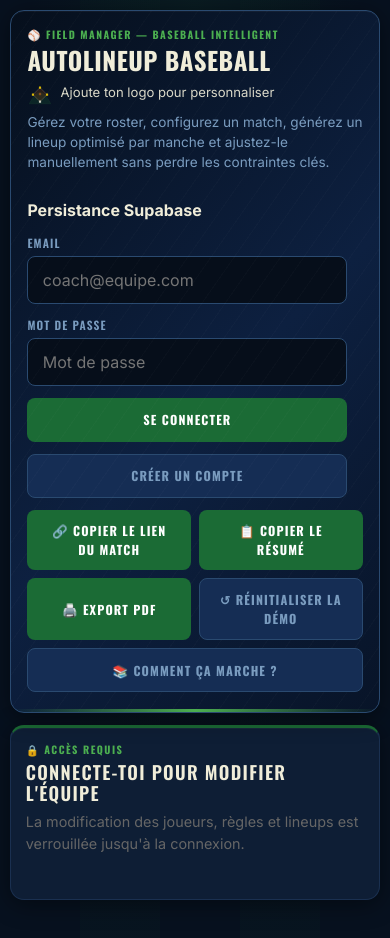
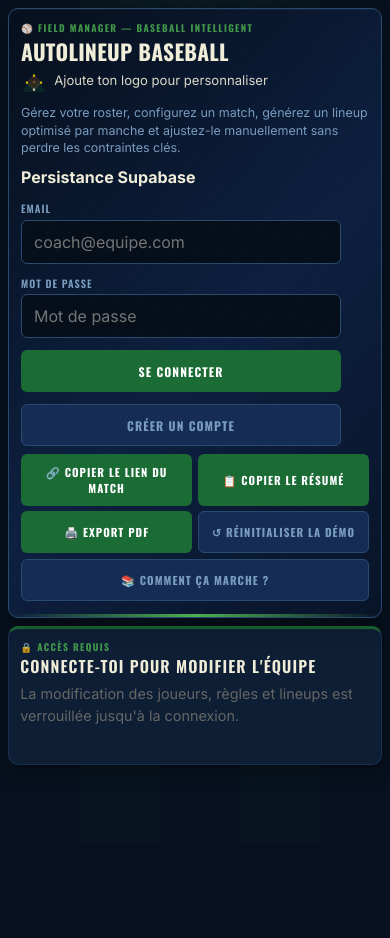
Before and after one commit to sauro1997/AutoLineupBaseball, a React (Vite) app: page / in a window 390 px wide. Shown: the top 938 px of the page. After the commit the page ends 844 px from the top, so only its background shows below. Built offline with nearby package versions, Linux system fonts and the light colour scheme.

Commit message:
visuel cell

```diff
--- a/src/App.css
+++ b/src/App.css
@@ -905,15 +905,16 @@ td button {
 
   /* ---- App shell ---- */
   .app-shell {
-    padding: 0.65rem;
-    gap: 0.75rem;
+    padding: 0.5rem;
+    gap: 0.5rem;
   }
 
   /* ---- Hero card ---- */
   .hero-card {
-    padding: 1rem 1rem 1.2rem;
-    gap: 0.75rem;
+    padding: 0.75rem 0.75rem 1rem;
+    gap: 0.5rem;
     flex-direction: column;
+    border-radius: 10px;
   }
 
   .hero-card > svg {
@@ -921,19 +922,29 @@ td button {
   }
 
   .hero-card h1 {
-    font-size: 1.55rem;
-    letter-spacing: 0.02em;
-    margin-bottom: 0.3rem;
+    font-size: 1.35rem;
+    letter-spacing: 0.01em;
+    margin-bottom: 0.2rem;
+    line-height: 1.2;
+  }
+
+  @media (max-width: 380px) {
+    .hero-card h1 {
+      font-size: 1.1rem;
+    }
   }
 
   .lede {
-    font-size: 0.85rem;
+    font-size: 0.78rem;
     max-width: 100%;
+    line-height: 1.4;
+    margin: 0.3rem 0 0;
   }
 
   .eyebrow {
-    font-size: 0.65rem;
-    margin-bottom: 0.2rem;
+    font-size: 0.6rem;
+    margin-bottom: 0.15rem;
+    opacity: 0.85;
   }
 
   /* ---- Hero actions: 2-col grid ---- */
@@ -942,27 +953,35 @@ td button {
     grid-template-columns: 1fr 1fr;
     min-width: unset;
     width: 100%;
-    gap: 0.5rem;
+    gap: 0.35rem;
   }
 
   .hero-actions button:last-child:nth-child(odd) {
     grid-column: span 2;
   }
 
+  .hero-actions button {
+    font-size: 0.7rem;
+    padding: 0.6rem 0.8rem;
+  }
+
   /* ---- Panels ---- */
   .panel {
-    padding: 0.9rem;
+    padding: 0.7rem;
+    border-radius: 10px;
+    gap: 0.5rem;
   }
 
   .panel h2 {
-    font-size: 1.15rem;
+    font-size: 1rem;
+    margin-bottom: 0.3rem;
   }
 
   .panel-heading {
     flex-direction: column;
     align-items: flex-start;
-    gap: 0.75rem;
-    margin-bottom: 1rem;
+    gap: 0.5rem;
+    margin-bottom: 0.75rem;
   }
 
   .panel-heading > div:last-child {
@@ -970,78 +989,103 @@ td button {
     align-items: stretch !important;
   }
 
+  .panel-heading > div:first-child {
+    width: 100%;
+  }
+
   /* ---- Inputs / selects: 16px prevents iOS auto-zoom ---- */
   input,
   select {
     font-size: 1rem;
-    padding: 0.8rem 0.9rem;
+    padding: 0.65rem 0.75rem;
+    border-radius: 6px;
   }
 
   /* ---- Buttons: minimum touch target 44px ---- */
   button {
-    min-height: 44px;
-    padding: 0.7rem 1rem;
-    font-size: 0.78rem;
+    min-height: 42px;
+    padding: 0.6rem 0.85rem;
+    font-size: 0.75rem;
+    border-radius: 6px;
   }
 
   /* ---- Inline table buttons ---- */
   td button {
     min-height: 36px;
-    padding: 0.3rem 0.6rem;
-    font-size: 0.7rem;
+    padding: 0.25rem 0.5rem;
+    font-size: 0.65rem;
   }
 
   /* ---- Form grid: 1 column ---- */
   .form-grid {
     grid-template-columns: 1fr;
-    gap: 0.7rem;
+    gap: 0.5rem;
+  }
+
+  label {
+    font-size: 0.65rem;
+    gap: 0.2rem;
   }
 
   /* ---- Toggle list: 1 column ---- */
   .toggle-list {
     grid-template-columns: 1fr;
+    gap: 0.4rem;
   }
 
   .toggle {
-    padding: 0.9rem 1rem;
-    min-height: 44px;
+    padding: 0.7rem 0.8rem;
+    min-height: 40px;
+    font-size: 0.85rem;
   }
 
   /* ---- Player card ---- */
   .player-card {
-    padding: 0.85rem;
+    padding: 0.65rem;
+    border-radius: 8px;
+    gap: 0.4rem;
   }
 
   .player-card-header {
     flex-wrap: wrap;
     align-items: center;
-    margin-bottom: 0.65rem;
-    gap: 0.5rem;
+    margin-bottom: 0.5rem;
+    gap: 0.35rem;
   }
 
   .player-card-header input {
-    flex: 1 1 60%;
+    flex: 1 1 100%;
     min-width: 0;
+    font-size: 0.9rem;
+  }
+
+  .player-card-header button {
+    flex: 1 1 auto;
   }
 
   /* ---- Multi combobox ---- */
   .multi-combobox > summary {
-    font-size: 1rem;
-    padding: 0.8rem 0.9rem;
+    font-size: 0.9rem;
+    padding: 0.65rem 0.75rem;
   }
 
   .multi-combobox-option {
-    padding: 0.5rem 0.4rem;
-    font-size: 0.9rem;
+    padding: 0.4rem 0.35rem;
+    font-size: 0.85rem;
+  }
+
+  .multi-combobox-options {
+    max-height: 150px;
   }
 
   /* ---- Status chip ---- */
   .status-chip {
     width: 100%;
     text-align: center;
-    font-size: 0.68rem;
+    font-size: 0.65rem;
     white-space: normal;
-    line-height: 1.4;
+    line-height: 1.3;
+    padding: 0.4rem 0.6rem;
   }
 
   /* ---- Lineup grid: 1 column ---- */
@@ -1051,8 +1095,18 @@ td button {
 
   /* ---- Inning card: horizontal scroll for table ---- */
   .inning-card {
-    padding: 0.85rem;
+    padding: 0.65rem;
     overflow: hidden;
+    border-radius: 8px;
+  }
+
+  .inning-card-header {
+    margin-bottom: 0.4rem;
+    gap: 0.4rem;
+  }
+
+  .inning-card-header h3 {
+    font-size: 0.95rem;
   }
 
   .inning-card table {
@@ -1063,62 +1117,84 @@ td button {
   }
 
   th {
-    font-size: 0.62rem;
-    padding: 0.45rem 0.5rem;
+    font-size: 0.6rem;
+    padding: 0.4rem 0.4rem;
     white-space: nowrap;
   }
 
   td {
-    padding: 0.4rem 0.5rem;
-    font-size: 0.88rem;
+    padding: 0.35rem 0.4rem;
+    font-size: 0.8rem;
   }
 
   td select {
-    font-size: 0.9rem;
-    min-width: 90px;
-    max-width: 130px;
+    font-size: 0.8rem;
+    min-width: 80px;
+    max-width: 120px;
+    padding: 0.3rem 0.4rem;
   }
 
   .bench-line {
-    font-size: 0.8rem;
-    padding: 0.45rem 0.65rem;
+    font-size: 0.75rem;
+    padding: 0.4rem 0.55rem;
+    border-radius: 5px;
+    margin-top: 0.5rem;
   }
 
   /* ---- Pitcher change controls ---- */
   .pitcher-change-controls {
     flex-direction: column;
-    gap: 0.6rem;
+    gap: 0.45rem;
+    margin: 0.6rem 0 0.8rem;
   }
 
   .pitcher-change-controls label {
     flex: 1 1 auto;
     width: 100%;
+    font-size: 0.65rem;
+  }
+
+  .pitcher-change-controls select {
+    font-size: 0.9rem;
   }
 
   .pitcher-change-controls button {
     width: 100%;
+    font-size: 0.7rem;
   }
 
   /* ---- Match history ---- */
   .match-history-panel {
-    padding: 0.85rem;
-    gap: 0.75rem;
+    padding: 0.65rem;
+    gap: 0.5rem;
+    border-radius: 8px;
+  }
+
+  .match-history-note {
+    font-size: 0.75rem;
   }
 
   .match-history-item {
     flex-direction: column;
     align-items: flex-start;
-    gap: 0.65rem;
+    gap: 0.5rem;
+    padding: 0.6rem 0.7rem;
+  }
+
+  .match-history-item strong {
+    font-size: 0.9rem;
   }
 
   .match-history-actions {
     width: 100%;
     display: flex;
-    gap: 0.5rem;
+    gap: 0.4rem;
+    flex-wrap: wrap;
   }
 
   .match-history-actions button {
-    flex: 1;
+    flex: 1 1 auto;
+    min-width: 80px;
   }
 
   .match-history-input {
@@ -1130,11 +1206,45 @@ td button {
   /* ---- Roadmap ---- */
   .roadmap {
     grid-template-columns: 1fr;
+    gap: 0.5rem;
+  }
+
+  .roadmap > div {
+    padding: 0.7rem 0.8rem;
+  }
+
+  .roadmap h3 {
+    font-size: 0.85rem;
+    margin-bottom: 0.5rem;
+    padding-bottom: 0.4rem;
+  }
+
+  .roadmap ul {
+    font-size: 0.8rem;
+    padding-left: 1rem;
+    margin: 0;
+  }
+
+  .roadmap li {
+    margin-bottom: 0.2rem;
   }
 
   /* ---- Metrics grid: 2 col ---- */
   .metrics-grid {
     grid-template-columns: 1fr 1fr;
+    gap: 0.5rem;
+  }
+
+  .metric-card {
+    padding: 0.6rem;
+  }
+
+  .metric-card strong {
+    font-size: 0.75rem;
+  }
+
+  .metric-card span {
+    font-size: 0.7rem;
   }
 
   /* ---- Sticky generate button overlay ---- */
@@ -1144,20 +1254,23 @@ td button {
     left: 0;
     right: 0;
     z-index: 100;
-    padding: 0.75rem 1rem;
-    padding-bottom: calc(0.75rem + env(safe-area-inset-bottom));
+    padding: 0.6rem 0.8rem;
+    padding-bottom: calc(0.6rem + env(safe-area-inset-bottom));
     background: linear-gradient(to top, var(--color-bg) 70%, transparent);
     display: flex;
-    gap: 0.5rem;
+    gap: 0.4rem;
+    flex-wrap: wrap;
   }
 
   .mobile-sticky-bar button {
-    flex: 1;
+    flex: 1 1 auto;
+    min-width: 70px;
+    font-size: 0.7rem;
   }
 
   /* add bottom spacing so content isn't hidden behind sticky bar */
   .app-shell {
-    padding-bottom: calc(5rem + env(safe-area-inset-bottom));
+    padding-bottom: calc(4rem + env(safe-area-inset-bottom));
   }
 }
 
--- a/src/index.css
+++ b/src/index.css
@@ -86,3 +86,15 @@ p {
   width: min(1440px, 100%);
   margin: 0 auto;
 }
+
+@media (max-width: 380px) {
+  body {
+    font-size: 14px;
+  }
+}
+
+@media (max-width: 320px) {
+  body {
+    font-size: 13px;
+  }
+}
```
